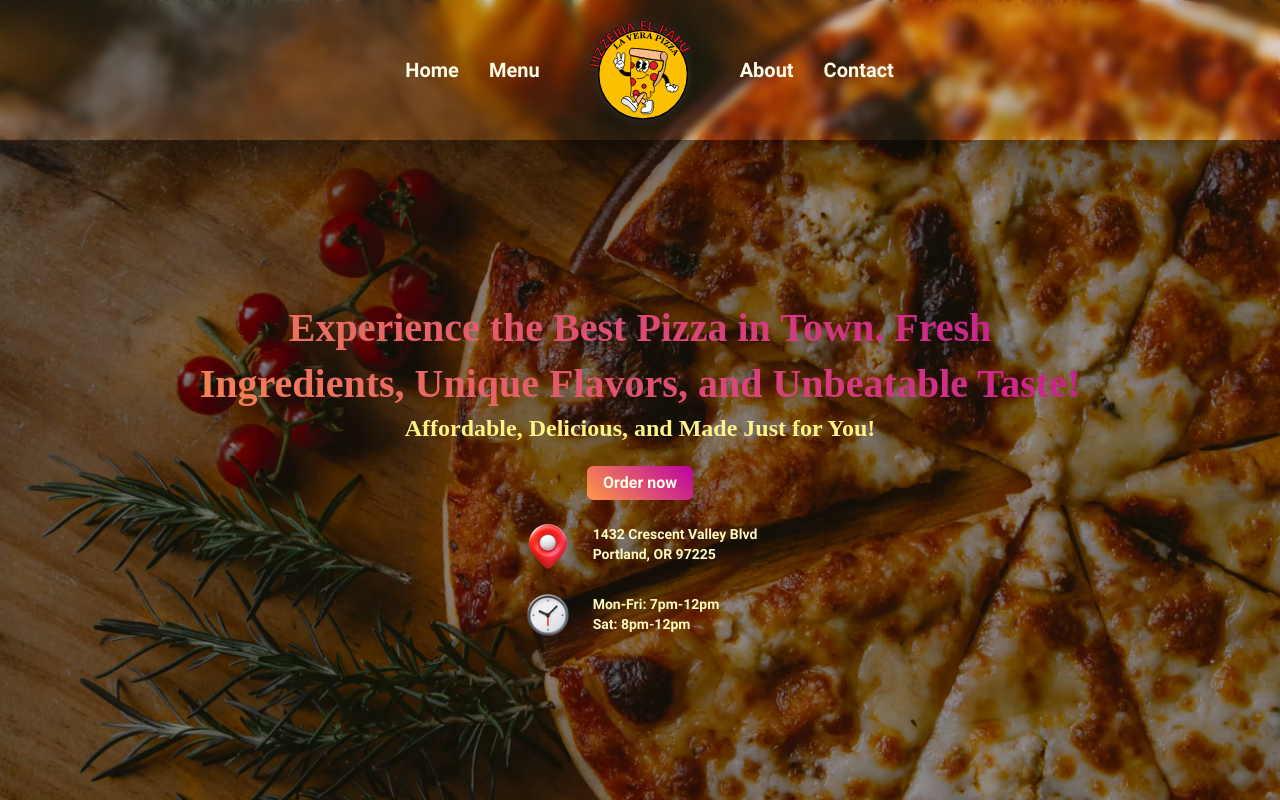
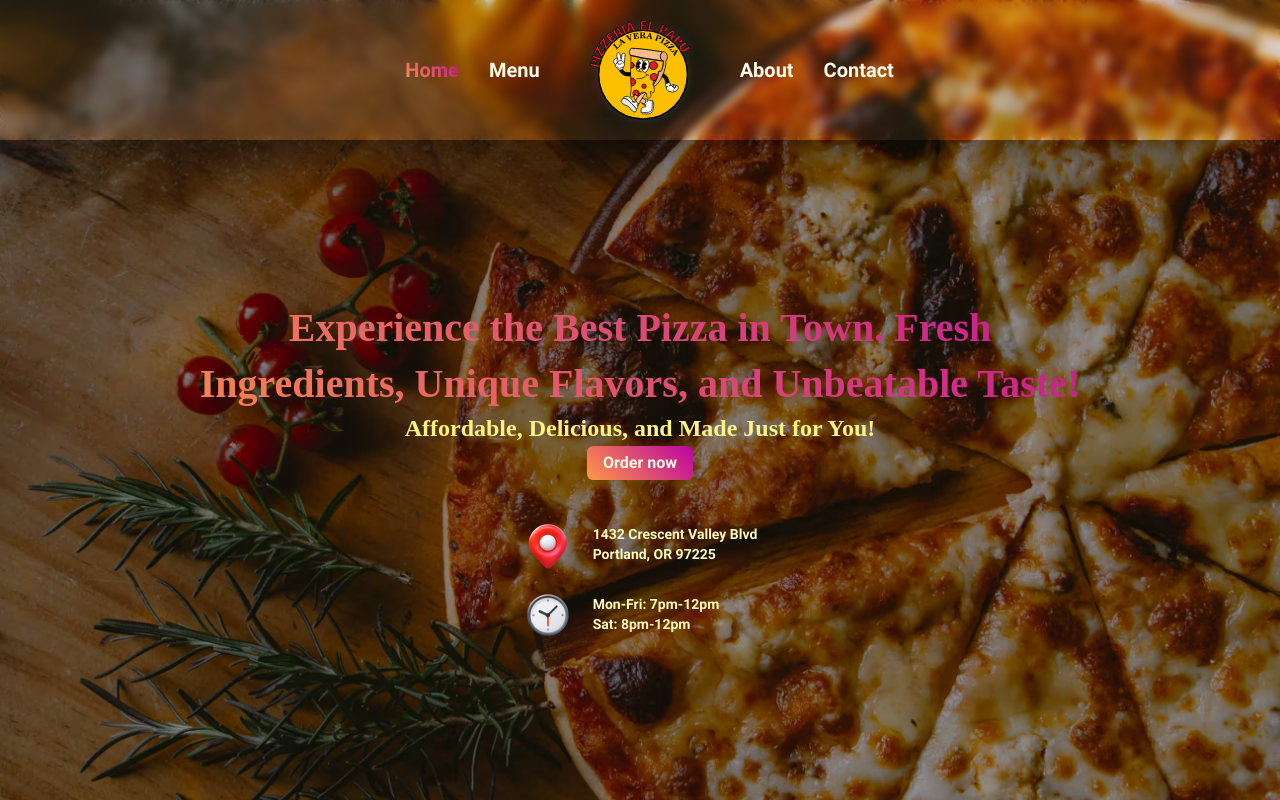
Before and after one commit to JuanM-Nani/restaurant_page, a website built with webpack: page src/template.html in a window 1280 px wide. Built offline with nearby package versions, Linux system fonts and the light colour scheme.

Commit message:
fixed detail color

```diff
--- a/src/home_page/home.js
+++ b/src/home_page/home.js
@@ -1,43 +1,35 @@
-import locationImg from '../assets/icons/location.png';
-import calendarImg from '../assets/icons/clock.png';
 import homeBgImg from './img/home_bg.avif';
-
-const info = [
-  {
-    imgSrc: locationImg,
-    alt: 'location icon',
-    paragraphs: ['1432 Crescent Valley Blvd', 'Portland, OR 97225'],
-  },
-  {
-    imgSrc: calendarImg,
-    alt: 'calendar icon',
-    paragraphs: ['Mon-Fri: 7pm-12pm', 'Sat: 8pm-12pm'],
-  },
-];
+import { addressInfo } from './home_content.js';
 
 const homePage = function () {
   content.replaceChildren();
 
   document.body.style.backgroundImage = `url(${homeBgImg})`;
   content.style.backgroundColor = 'rgba(0, 0, 0, 0.4)';
+
   const article = document.createElement('article');
   article.classList.add('home_article');
+
   const header = document.createElement('header');
-  article.appendChild(header);
   const h1 = document.createElement('h1');
   h1.textContent =
     'Experience the Best Pizza in Town. Fresh Ingredients, Unique Flavors, and Unbeatable Taste!';
   const h2 = document.createElement('h2');
   h2.textContent = 'Affordable, Delicious, and Made Just for You!';
-  header.append(h1, h2);
   const button = document.createElement('button');
   button.classList.add('home_btn');
   button.textContent = 'Order now';
-  article.appendChild(button);
+
+  header.append(h1, h2, button);
+  article.append(header, createAddressCard());
+  content.append(article);
+};
+
+function createAddressCard() {
   const addressCard = document.createElement('section');
   addressCard.classList.add('address_card');
 
-  info.forEach((item) => {
+  addressInfo.forEach((item) => {
     const figure = document.createElement('figure');
 
     const img = document.createElement('img');
@@ -57,8 +49,19 @@ const homePage = function () {
     addressCard.appendChild(figure);
   });
 
-  article.appendChild(addressCard);
-  content.append(article);
-};
+  return addressCard;
+}
 
-export { homePage };
+import { menuPage } from '../menu_page/menu.js';
+function homeBtnEvent() {
+  const headerBtnsNode = document.querySelectorAll('.site_header button');
+  document.querySelector('.home_btn').addEventListener('click', () => {
+    headerBtnsNode.forEach((btn) => {
+      btn.classList.remove('gradient');
+    });
+    document.querySelector('.menu_page').classList.add('gradient');
+    menuPage();
+  });
+}
+
+export { homePage, homeBtnEvent };
--- /dev/null
+++ b/src/home_page/home_content.js
@@ -0,0 +1,17 @@
+import locationImg from '../assets/icons/location.png';
+import calendarImg from '../assets/icons/clock.png';
+
+const addressInfo = [
+  {
+    imgSrc: locationImg,
+    alt: 'location icon',
+    paragraphs: ['1432 Crescent Valley Blvd', 'Portland, OR 97225'],
+  },
+  {
+    imgSrc: calendarImg,
+    alt: 'calendar icon',
+    paragraphs: ['Mon-Fri: 7pm-12pm', 'Sat: 8pm-12pm'],
+  },
+];
+
+export { addressInfo };
--- a/src/index.js
+++ b/src/index.js
@@ -18,21 +18,20 @@ header.addEventListener('click', (event) => {
   }
 });
 
-import { homePage } from './home_page/home.js';
+import { homePage, homeBtnEvent } from './home_page/home.js';
 import './home_page/home.css';
 homePage();
+homeBtnEvent();
+
 document.querySelector('.home_page').addEventListener('click', () => {
   homePage();
+  homeBtnEvent();
 });
 
 import { menuPage } from './menu_page/menu.js';
 import './menu_page/menu.css';
 
 document.querySelector('.menu_page').addEventListener('click', () => {
-  menuPage();
-});
-
-document.querySelector('.home_btn').addEventListener('click', () => {
   menuPage();
 });
 
--- a/src/template.html
+++ b/src/template.html
@@ -19,7 +19,7 @@
       <nav>
         <div class="nav_group">
           <ul>
-            <li><button class="home_page nav_button">Home</button></li>
+            <li><button class="home_page nav_button gradient">Home</button></li>
             <li><button class="menu_page nav_button">Menu</button></li>
           </ul>
           <img src="assets/icons/logo.svg" alt="logo pizzeria el papu" />
```
Also changed, not shown: 1 other file.
